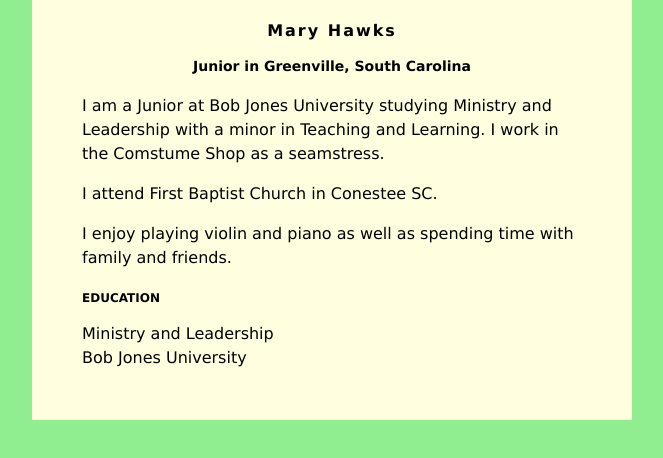
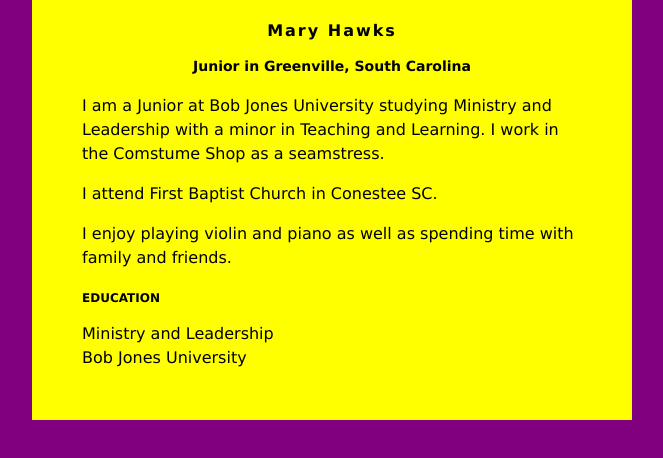
Before and after one commit to githubdiglit/githubdiglit.github.io, a plain HTML site: page index.html in a window 1280 px wide. Shown: the whole page, without its empty margins (308-971 px from the left). Drawn offline with Linux system fonts and the light colour scheme.

Commit message:
Update index.html

```diff
--- a/index.html
+++ b/index.html
@@ -2,11 +2,11 @@
 <head>
 <style>
 body {
-    background: lightgreen;
+    background: purple;
     font-family: Verdana;
 }
 #content {
-    background: lightyellow;
+    background: yellow;
     min-width: 200px;
     max-width: 500px;
     padding: 50px;
```
